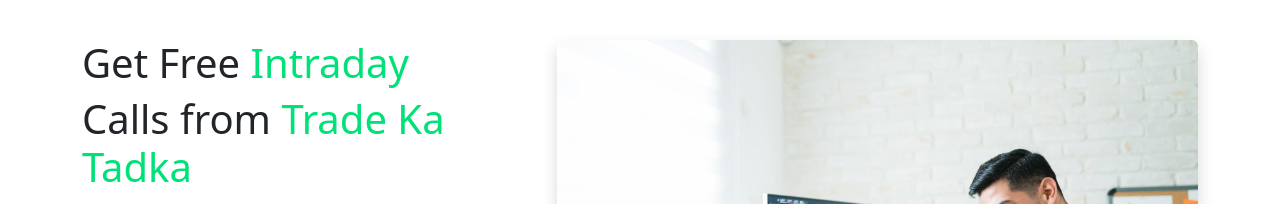
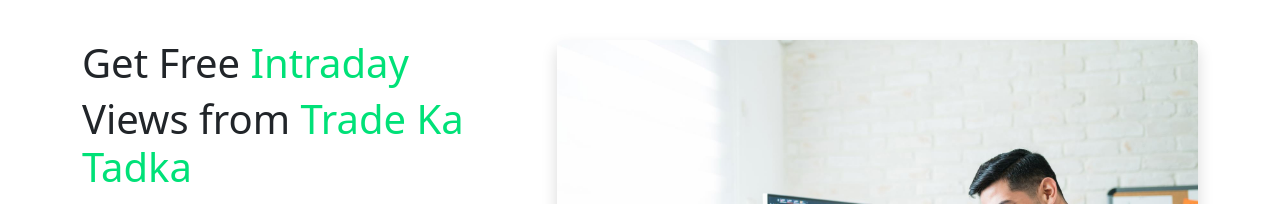
Before and after one commit to DanishCodebase/tradekatadka, a plain HTML site: page index.html in a window 1280 px wide. Shown: the part 95-299 px from the top of the page. Drawn offline with nearby package versions, Linux system fonts and the light colour scheme.

Commit message:
Add files via upload

```diff
--- a/index.html
+++ b/index.html
@@ -4,6 +4,7 @@
     <meta charset="utf-8" />
     <meta name="viewport" content="width=device-width, initial-scale=1" />
     <title>Trade Ka Tadka</title>
+    <link rel="icon" type="image/x-icon" href="/assets/logo.png">
     <link
       rel="stylesheet"
       href="https://cdn.jsdelivr.net/gh/livecanvas-team/ninjabootstrap/dist/css/bootstrap.min.css"
@@ -110,7 +111,7 @@
           <div class="lc-block mb-3">
             <div editable="rich">
               <h1>Get Free <span class="typing">Intraday Calls</span></h1>
-              <h1>Calls from <span class="typing">Trade Ka Tadka</span></h1>
+              <h1>Views from <span class="typing">Trade Ka Tadka</span></h1>
             </div>
           </div>
           <!-- /lc-block -->
```
